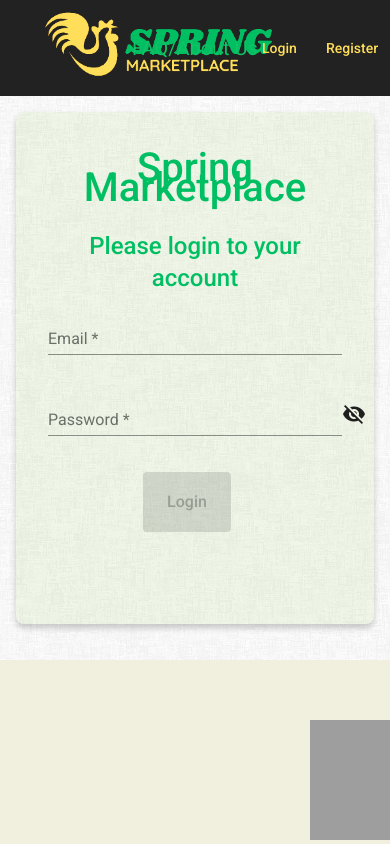
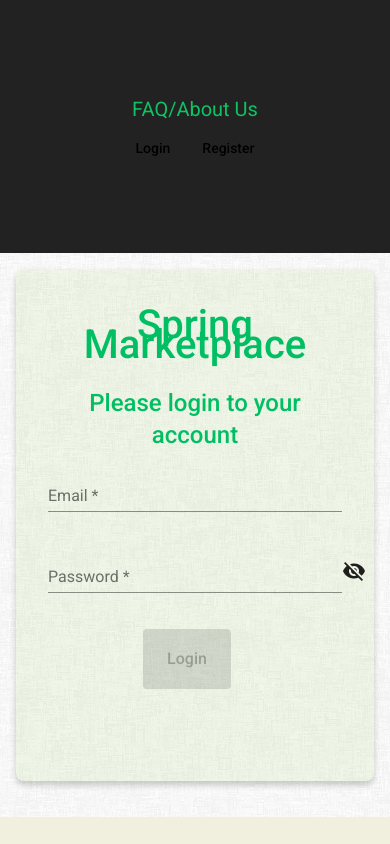
Before and after one commit to michaelivanov1/spring-marketplace, an Angular app in the folder frontend/: page / in a window 390 px wide. Shown: the top 844 px of the page. Built offline with nearby package versions, Linux system fonts and the light colour scheme; grey boxes are pictures that could not be loaded.

Commit message:
responsive navbar added

```diff
--- a/frontend/src/app/app.component.html
+++ b/frontend/src/app/app.component.html
@@ -15,8 +15,18 @@
           routerLinkActive="selected-menu-item">Blog</a>
         <a mat-tab-link [routerLink]="['faq']" (click)="setTitle('faq')" routerLinkActive="selected-menu-item">FAQ/About
           Us</a>
+        <div *ngIf="isSmallScreen"> <a mat-tab-link *ngIf="!isLoggedIn()" mat-button routerLink="/login"
+            (click)="setTitle('login')" routerLinkActive="selected-menu-item">Login</a>
+          <a mat-tab-link *ngIf="!isLoggedIn()" mat-button routerLink="/register" (click)="setTitle('register')"
+            routerLinkActive="selected-menu-item">Register</a>
+          <a style="color: yellow" mat-tab-link *ngIf="isLoggedIn()" mat-button routerLink="/shopping-cart"
+            (click)="setTitle('shopping cart')" routerLinkActive="selected-menu-item">
+            <mat-icon>shopping_cart</mat-icon>
+          </a>
+          <a style="color: yellow" mat-tab-link *ngIf="isLoggedIn()" mat-button (click)="logout()">Logout</a>
+        </div>
       </div>
-      <div class="menu-items-right">
+      <div *ngIf="!isSmallScreen" class="menu-items-right">
         <a mat-tab-link *ngIf="!isLoggedIn()" mat-button routerLink="/login" (click)="setTitle('login')"
           routerLinkActive="selected-menu-item">Login</a>
         <a mat-tab-link *ngIf="!isLoggedIn()" mat-button routerLink="/register" (click)="setTitle('register')"
--- a/frontend/src/app/app.component.ts
+++ b/frontend/src/app/app.component.ts
@@ -1,4 +1,4 @@
-import { Component } from '@angular/core';
+import { Component, HostListener } from '@angular/core';
 import { Router } from '@angular/router';
 import { AuthService } from './authService';
 
@@ -19,6 +19,20 @@ export class AppComponent {
       : null;
   }
 
+  // for responsive navbar. disable right side navbar div and enable extra center navbar div.
+  // this is so they can stack on top of each other on smaller screens.
+  isSmallScreen = false;
+
+  ngOnInit() {
+    this.onResize();
+  }
+
+  @HostListener('window:resize', ['$event'])
+  onResize(): void {
+    // Check the window width and set isSmallScreen accordingly
+    this.isSmallScreen = window.innerWidth <= 768;
+  }
+
   setTitle(title: string) {
     this.title = title;
   }
--- a/frontend/src/styles.scss
+++ b/frontend/src/styles.scss
@@ -109,10 +109,43 @@ a:hover {
 }
 
 
+@media screen and (max-width: 1280px) {
+  .menu-items-left {
+    display: none;
+  }
+}
+
 @media screen and (max-width: 768px) {
   .about-grid {
     flex: 0 1 calc(50% - 20px);
     /* Adjust for two columns on smaller screens */
+  }
+
+  .header {
+    width: 100%;
+    height: 30vh;
+  }
+
+  .menu-items-center {
+    display: block;
+    text-align: center;
+    width: 100%;
+  }
+
+  .menu-items-right {
+    display: block;
+    text-align: center;
+    margin-top: 10px;
+  }
+
+  a {
+    display: block;
+    margin: 5px 0;
+  }
+
+  .selected-menu-item {
+    border: none;
+    color: yellow;
   }
 }
 
```
